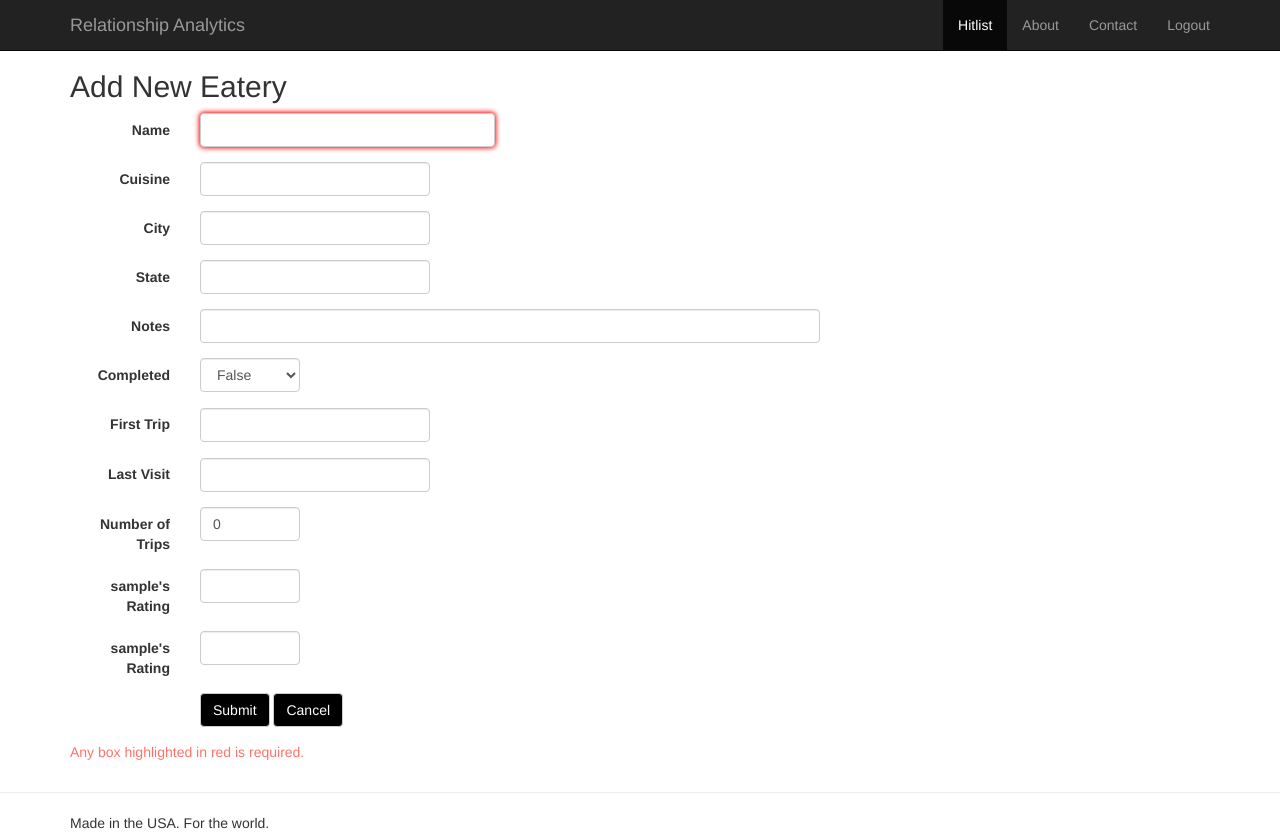
After one commit to kelvinatorr/relationshipanalytics, a Python web app: template templates/hitlist-create.html in a window 1280 px wide. The commit adds this page. Run offline with Jinja, Linux system fonts and the light colour scheme; the template is opened without the code that fills it: most values are stand-ins (such as "Sample title", 1, 10 or a date in 2020); some libraries are stand-ins or nearby versions.

Commit message:
Add page to create new entries

```diff
--- a/css/hitlist-edit.css
+++ b/css/hitlist-edit.css
@@ -26,3 +26,7 @@ input:focus:invalid {
 	color:#58ACFA;
 	visibility:hidden;
 }
+
+#requirelegend {
+	color:#ff726b;
+}
--- /dev/null
+++ b/templates/hitlist-create.html
@@ -0,0 +1,120 @@
+{% extends "dashboard-base.html" %}
+
+{% block content %}
+
+<div class="container">
+	<div class="row">
+    	<div class="col-md-8">
+			<form class="form-horizontal" role="form" method="post">
+			  <h2 class="form-heading">Add New Eatery</h2>
+			  <div class="form-group">
+			    <label for="name" class="col-sm-2 control-label">Name</label>
+			    <div class="col-sm-5">
+			      <input type="text" class="form-control" id="name" value="" name="restaurantName" required>
+			    </div>
+			    <p class="errorMessage">{{error_name}}</p>
+			  </div>
+			  <div class="form-group">
+			    <label for="cuisinetype" class="col-sm-2 control-label">Cuisine</label>
+			    <div class="col-sm-4">
+			      <input type="text" class="form-control" id="cuisinetype" value="" name="cuisineType">
+			    </div>
+			  </div>
+			  <div class="form-group">
+			    <label for="city" class="col-sm-2 control-label">City</label>
+			    <div class="col-sm-4">
+			      <input type="text" class="form-control" id="city" value="" name="city">
+			    </div>
+			  </div>
+			  <div class="form-group">
+			    <label for="state" class="col-sm-2 control-label">State</label>
+			    <div class="col-sm-4">
+			      <input type="text" class="form-control" id="state" value="" name="state">
+			    </div>
+			  </div>
+			  <div class="form-group">
+			    <label for="notes" class="col-sm-2 control-label">Notes</label>
+			    <div class="col-sm-10">
+			      <input type="text" class="form-control" id="notes" value="" name="notesComments">
+			    </div>
+			  </div>
+			  <div class="form-group">
+			    <label for="completed" class="col-sm-2 control-label">Completed</label>
+			    <div class="col-sm-2">
+				    <select class="input-large form-control" name="completed">
+				      <option value="FALSE" selected="selected">False</option>
+				      <option value="TRUE">True</option>
+				    </select>
+				</div>
+			  </div>
+			  <div class="form-group">
+			    <label for="firsttripdate" class="col-sm-2 control-label">First Trip</label>
+			    <div class="col-sm-4">
+			      <input type="text" class="form-control datepicker" id="firsttripdate" pattern="^\d{1,2}/\d{1,2}/\d{4}"
+			      value="" data-date-format="mm/dd/yyyy" name="firstTripDate">
+			    </div>
+			    <p class="errorMessage">{{error_first_trip}}</p>
+			  </div>
+			  <div class="form-group">
+			    <label for="lastvisitdate" class="col-sm-2 control-label">Last Visit</label>
+			    <div class="col-sm-4">
+			      <input type="text" class="form-control datepicker" id="lastvisitdate" pattern="^\d{1,2}/\d{1,2}/\d{4}"
+			      value="" data-date-format="mm/dd/yyyy" name="lastVisitDate">
+			    </div>
+			    <p class="errorMessage">{{error_last_visit}}</p>
+			  </div>
+			  <div class="form-group">
+			    <label for="numberoftrips" class="col-sm-2 control-label">Number of Trips</label>
+			    <div class="col-sm-2">
+			      <input type="number" min="0" step="1" pattern="\d+" class="form-control" id="numberoftrips"
+			      value="0" name="numberOfTrips">
+			    </div>
+			    <p class="errorMessage">{{error_number_of_trips}}</p>
+			  </div>
+			  <div class="form-group">
+			    <label for="P1Rating" class="col-sm-2 control-label">{{couple.P1Nickname}}'s Rating</label>
+			    <div class="col-sm-2">
+			      <input type="number" min="0" max="5" step="1" pattern="^\d" class="form-control" id="P1Rating"
+			      value="" name="p1Rating">
+			    </div>
+			    <p class="errorMessage">{{error_p1_rating}}</p>
+			  </div>
+			  <div class="form-group">
+			    <label for="P2Rating" class="col-sm-2 control-label">{{couple.P1Nickname}}'s Rating</label>
+			    <div class="col-sm-2">
+			      <input type="number" min="0" max="5" step="1" pattern="^\d" class="form-control" id="P2Rating"
+			      value="" name="p2Rating">
+			    </div>
+			    <p class="errorMessage">{{error_p2_rating}}</p>
+			  </div>
+			  <input type="hidden" value="new" name="id">
+			  <div class="form-group">
+			    <div class="col-sm-offset-2 col-sm-10">
+			      <button type="submit" class="btn btn-default" name="submit" value="Submit">Submit</button>
+			      <button type="button" class="btn btn-default" name="cancel" value="Cancel" onClick="window.location='/'">Cancel</button>
+			    </div>
+			  </div>
+			  <p id="requirelegend">Any box highlighted in red is required.</p>
+			</form>
+
+	    </div>
+	  </div>
+</div><!-- /.container -->
+{% endblock %}
+{% block footer %}
+    <link rel="stylesheet" type="text/css" href="/css/hitlist-edit.css"/>
+    <link rel="stylesheet" type="text/css" href="/css/datepicker.css"/>
+    <!-- <link rel="stylesheet" type="text/css" href="/css/bootstrap-combobox.css"/> -->
+    <!--<script src="/js/bootstrap-combobox.js"></script> -->
+    <script type="text/javascript" src="/js/bootstrap-datepicker.js"></script>
+    <script>
+
+      $(document).ready(function(){
+        // $('.combobox').combobox();
+        $('.datepicker').datepicker();
+        // Activate correct header on navigation panel.
+        $('#nav_hitlist').addClass('active');
+      });
+
+    </script>
+{% endblock %}
--- a/templates/index.html
+++ b/templates/index.html
@@ -10,7 +10,7 @@
         </div>
         <div class="form-group">
           <label class="sr-only" for="searchAttribute">Search Attribute</label>
-          <select class="combobox input-large form-control" name="attribute" id="searchAttribute">
+          <select class="combobox input-large form-control" name="attribute" id="searchAttribute" required>
             <option value="" selected="selected">Select an attribute</option>
             <option value="RestaurantName">Restaurant Name</option>
             <option value="City">City</option>
```
Also changed, not shown: relationshipanalytics.py (+62 -26 lines).
